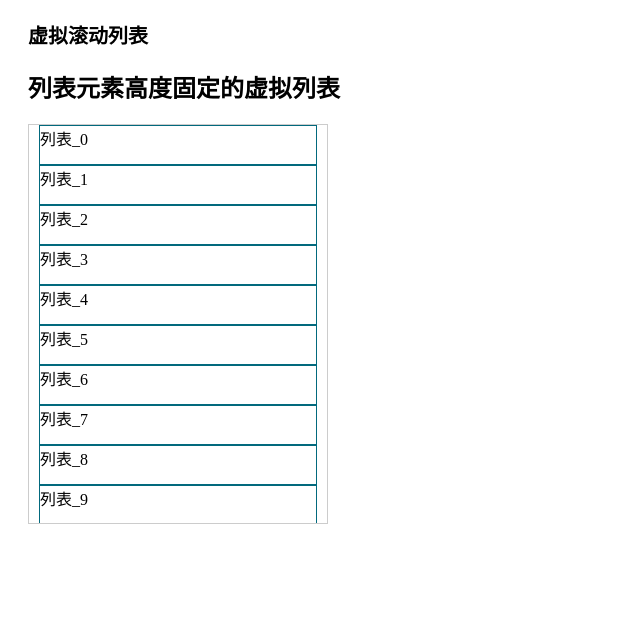
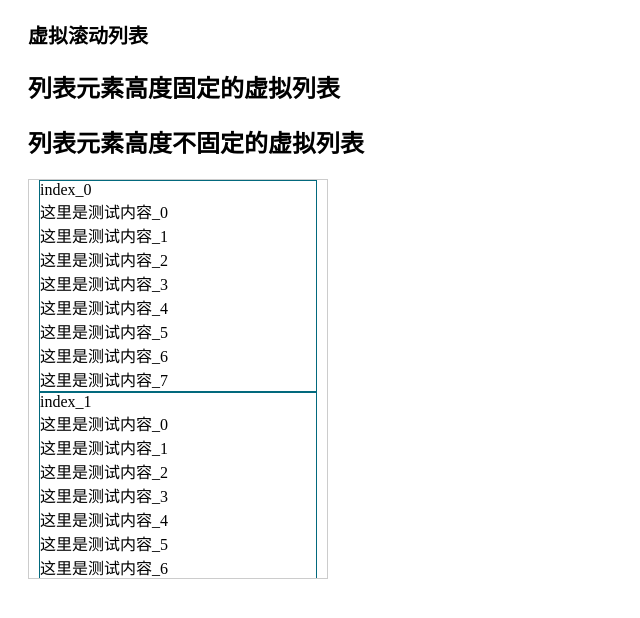
Before and after one commit to Devil-Training-Camp/virtual-scroll-list_ferying, a React app: page / in a window 1280 px wide. Shown: the top 618 px of the page, without its empty margins (0-640 px from the left). Built offline with nearby package versions, Linux system fonts and the light colour scheme.

Commit message:
修改不定高度的情况

```diff
--- a/src/index-v1.tsx
+++ b/src/index-v1.tsx
@@ -13,8 +13,8 @@ function VirtualList() {
   const [totalHeight, setTotalHeight] = useState<number>(0); // 所有元素的实际高度，用于滚动条计算
   const [offset, setOffset] = useState<number>(0); // 滚动条滚动的距离
 
-  function getList() {
-    const res: any[] = getDataList();
+  async function getList() {
+    const res: any[] = await getDataList();
     const height = res.length * itemHeight; // 所有元素的实际高度，用于滚动条计算
     setTotalHeight(height);
     setCurList(res.slice(0, screenCount + 1));
--- a/src/index.tsx
+++ b/src/index.tsx
@@ -20,7 +20,7 @@ function DemoPage() {
       <h1>虚拟滚动列表</h1>
 
       <h2>列表元素高度固定的虚拟列表</h2>
-      <VirtualList
+      {/* <VirtualList
         screenWidth={300}
         screenHeight={400}
         itemHeight={40} // 这里是列表元素的高度
@@ -35,6 +35,23 @@ function DemoPage() {
                 {record.name}
             </div>
         )}
+      </VirtualList> */}
+
+      <h2 style={{ marginTop: 20 }}>列表元素高度不固定的虚拟列表</h2>
+      <VirtualList
+        screenWidth={300}
+        screenHeight={400}
+        itemHeight={40} //estimatedItemHeight={40}
+        dataList={dataList}
+      >
+        {(record: any) => (
+          <div className="row-item">
+            index_{record.index}
+            {Array.from({ length: Math.ceil(Math.random() * 10) }, (x, i) => (
+              <div key={i}>这里是测试内容_{i}</div>
+            ))}
+          </div>
+        )}
       </VirtualList>
     </div>
   );
--- a/src/virtual-scroll-list/index.tsx
+++ b/src/virtual-scroll-list/index.tsx
@@ -1,4 +1,11 @@
-import { useState, useEffect, useCallback, useMemo, ReactNode } from "react";
+import React, {
+  useState,
+  useEffect,
+  useCallback,
+  useMemo,
+  ReactNode,
+  useRef,
+} from "react";
 
 interface virtualProps {
   screenWidth: number; // 可视区宽度
@@ -7,27 +14,103 @@ interface virtualProps {
   dataList: any[]; // 所有数据
   children: (record: object) => ReactNode;
 }
+const bufferItemCount = 1; // 缓冲加载列表项个数
 
 function VirtualList(props: virtualProps) {
+  const virtualBodyRef = useRef<HTMLDivElement>(null);
   const { screenWidth, screenHeight, itemHeight, dataList, children } = props;
-  const totalHeight = dataList.length * itemHeight; // 所有元素的实际高度，用于滚动条计算
 
   const [visibleList, setVisibleList] = useState<any[]>([]); // 当前可视区上需要渲染的数据
   const [scrollTop, setScrollTop] = useState<number>(0); // 滚动条滚动的距离
   const [offset, setOffset] = useState<number>(0); // 列表区域应移动的距离
+  const [positionCache, setPositionCache] = useState<any[]>([]); //缓存位置
 
-  const countVisibleList = useCallback(() => {
-    const screenCount = Math.ceil(screenHeight / itemHeight); // 可视区上能显示的元素个数
-    const start = Math.floor(scrollTop / itemHeight); // 当前可视区上第一个需要渲染元素的索引
-    const end = start + screenCount + 1; // 当前可视区上最后一个需要渲染元素的索引
-    setVisibleList(dataList.slice(start, end));
+  // 所有元素的实际高度，用于滚动条计算
+  const totalHeight = useMemo(() => {
+    return positionCache.reduce((total, item) => {
+      return total + item.height;
+    }, 0);
+  }, [positionCache]);
 
-    const offset = start * itemHeight; // 计算列表区域应移动的距离
+  useEffect(() => {
+    // 初始缓存列表的高度
+    const positList: any = [];
+    dataList.forEach((_, i) => {
+      positList[i] = {
+        index: i,
+        height: itemHeight,
+      };
+    });
+    setPositionCache(positList);
+  }, [dataList]);
+
+  // 获取当前可视区上需要渲染数据的开始索引
+  const getStartIndex = useCallback(() => {
+    let start = 0;
+    let total = 0; // 当前元素之前所有元素的高度
+    for (let i = 0; i < positionCache.length; i++) {
+      total += positionCache[i].height;
+      if (total > scrollTop) {
+        start = Math.max(0, i - 1);
+        break;
+      }
+    }
+    return start;
+  }, [scrollTop, positionCache]);
+
+  // 获取当前可视区上需要渲染数据的结束索引
+  const getEndIndex = useCallback((start: number) => {
+      let end = start;
+      let total = 0;
+      for(let i = start; i < positionCache.length; i++) {
+        total += positionCache[i].height;
+        if(total > screenHeight) {
+            end = i;
+            break;
+        }
+      }
+      return end;
+    },[positionCache, screenHeight]);
+
+    // 获取当前可视区上需要渲染的数据
+  const getVisibleList = useCallback(() => {
+    const start = getStartIndex();
+    const end = getEndIndex(start);
+    setVisibleList(positionCache.slice(start, end));
+
+    // 计算虚拟列表的位移
+    const offset = positionCache.reduce((total, item, index) => {
+      if (index < start) {
+        return total + item.height;
+      }
+    }, 0);
     setOffset(offset);
-  }, [dataList, screenHeight, itemHeight, scrollTop]);
+  }, [positionCache, screenHeight, itemHeight, scrollTop]);
   useEffect(() => {
-    countVisibleList();
-  }, [countVisibleList]);
+    getVisibleList();
+  }, [getVisibleList]);
+
+
+  useEffect(() => {
+    const wrapperRef = virtualBodyRef.current;
+    if (wrapperRef) {
+      const nodes = wrapperRef.children;
+      const positList: any[] = [...positionCache];
+      let needUpdateCache = false; // 是否需要更新缓存
+      for (let item of nodes) {
+        const { offsetHeight, id } = item as HTMLElement;
+        const curIndex: number = Number(id.split("-")[1]); // 获取当前元素的索引
+        // 如果当前元素的高度发生变化，则更新缓存
+        if (positList[curIndex].height !== offsetHeight) {
+          needUpdateCache = true;
+          positList[curIndex].height = offsetHeight;
+        }
+      }
+      if (needUpdateCache) {
+        setPositionCache(positList);
+      }
+    }
+  }, [scrollTop, virtualBodyRef]);
 
   function onScroll(e: any) {
     const { scrollTop } = e.target;
@@ -42,10 +125,15 @@ function VirtualList(props: virtualProps) {
     >
       <div className="inner-box" style={{ height: `${totalHeight}px` }}>
         <div
-          className="show-box"
+          className="virtulal-box"
+          ref={virtualBodyRef}
           style={{ transform: `translateY(${offset}px)` }}
         >
-          {visibleList.map((item: any) => children(item))}
+          {visibleList.map((item: any) => (
+            <div key={item.index} id={"row-" + item.index}>
+              {children(item)}
+            </div>
+          ))}
         </div>
       </div>
     </div>
```
Also changed, not shown: src/index.scss (+7 -0 lines).
